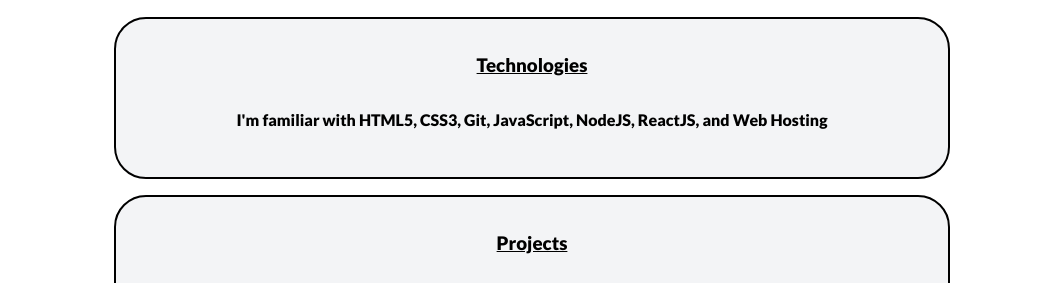
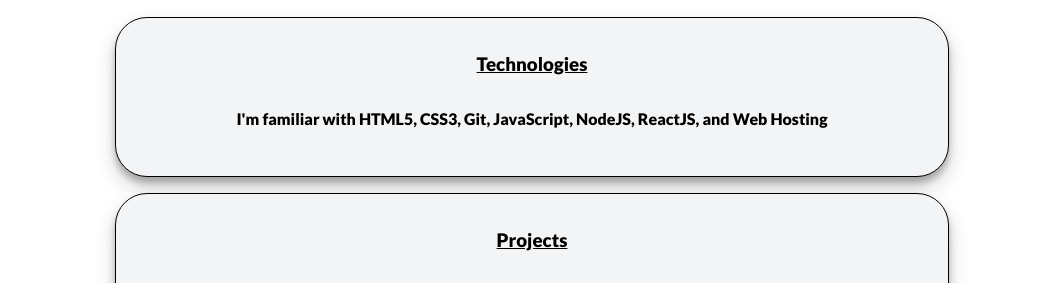
Before and after one commit to rohit8686/rohit-website, a plain HTML site: page index.html in a window 1280 px wide. Shown: the part 480-763 px from the top of the page, without its empty margins (108-1171 px from the left). Drawn offline with Linux system fonts and the light colour scheme.

Commit message:
Update style.css

```diff
--- a/style.css
+++ b/style.css
@@ -5,13 +5,18 @@
     max-width: 1000px;
     margin: auto;
 }
-
+section{
+    box-shadow: 0 10px 20px rgba(0,0,0,0.19), 0 6px 6px rgba(0,0,0,0.23);
+}
+section:hover{
+    box-shadow: 0px 0px 20px 4px red, 0 6px 6px rgba(0,0,0,0.23);
+}
 :root{
     --primary-color:#FF6363;
     --secondary-color:brown;
 }
 .border{
- border: 2px solid black;
+ border: 1.8px solid black;
 }
 
 .font-size{
```
